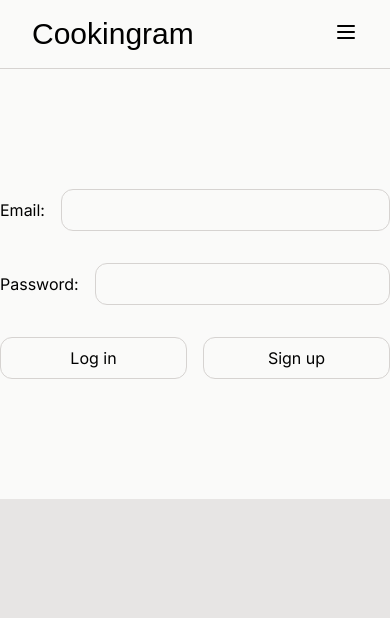
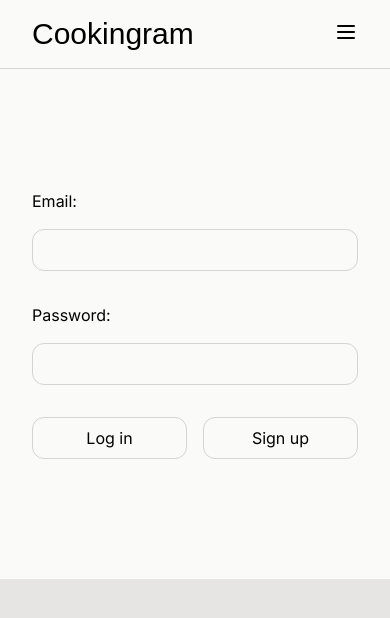
Before and after one commit to AlFerries/cookingram, a Next.js app: page /login in a window 390 px wide. Shown: the top 618 px of the page. Built offline with nearby package versions, Linux system fonts and the light colour scheme; a web font is replaced by a local one.

Commit message:
fixed login page for responsive design

```diff
--- a/src/app/login/page.js
+++ b/src/app/login/page.js
@@ -1,12 +1,14 @@
 import { login, signup } from './actions';
+
+// TODO: redirect if user authorized
 
 export default function LoginPage() {
   return (
-    <form className='mx-auto py-30 flex flex-col gap-8 max-w-120'>
-      <label className='flex items-center justify-between gap-4' htmlFor="email">Email:
+    <form className='mx-auto py-30 flex flex-col gap-8 max-w-120 px-8'>
+      <label className='flex md:items-center flex-col md:flex-row justify-between gap-4' htmlFor="email">Email:
         <input className='w-full border border-stone-300 p-2 rounded-xl' id="email" name="email" type="email" required />
       </label>
-      <label className='flex items-center justify-between gap-4' htmlFor="password">Password:
+      <label className='flex md:items-center flex-col md:flex-row justify-between gap-4' htmlFor="password">Password:
         <input className='w-full border border-stone-300 p-2 rounded-xl' id="password" name="password" type="password" required />
       </label>
       <div className='flex justify-around gap-4'>
--- a/src/components/nav-menu.js
+++ b/src/components/nav-menu.js
@@ -3,6 +3,9 @@
 import Link from "next/link"
 import { useState } from "react"
 import { Menu, X } from "lucide-react"
+
+// TODO: show "login" only for unauthorized only, and show "logout" for authorized
+// TODO: do not show "login" on login page
 
 export default function NavMenu() {
 
```
